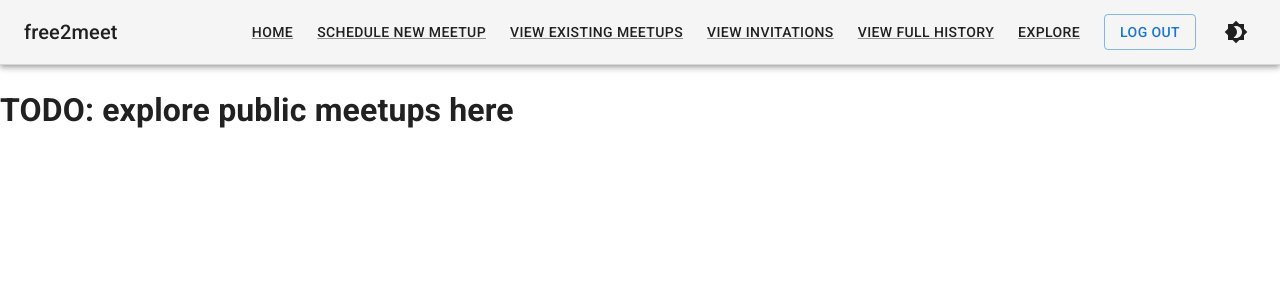
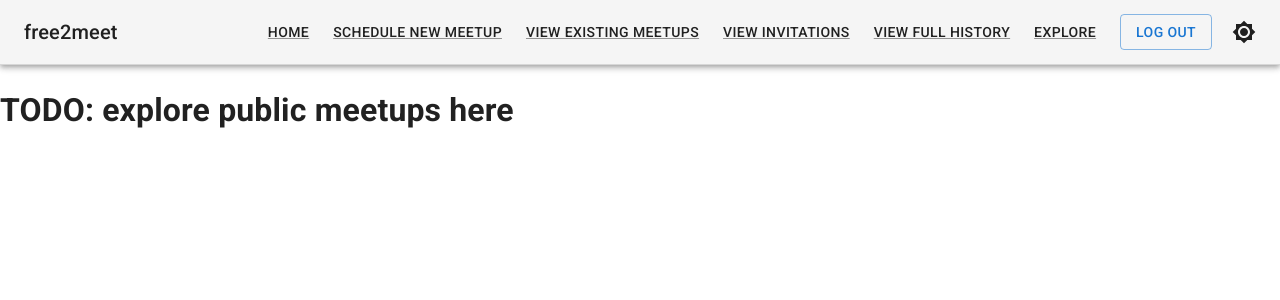
Before and after one commit to shiyuchen6688/free2meet, a React (Create React App) app in the folder frontend/: page /explore in a window 1280 px wide. Shown: the top 300 px of the page. Built offline with nearby package versions, Linux system fonts and the light colour scheme.

Commit message:
fix dark mode icon

```diff
--- a/frontend/src/ToolBar.js
+++ b/frontend/src/ToolBar.js
@@ -2,7 +2,7 @@ import Brightness4Icon from '@mui/icons-material/Brightness4';
 import Brightness7Icon from '@mui/icons-material/Brightness7';
 import AppBar from '@mui/material/AppBar';
 import Button from '@mui/material/Button';
-import IconButton from '@mui/material/IconButton';
+import Icon from '@mui/material/Icon';
 import Link from '@mui/material/Link';
 import { useTheme } from '@mui/material/styles';
 import Toolbar from '@mui/material/Toolbar';
@@ -88,9 +88,9 @@ export default function ToolBar() {
                 <Button href="#" variant="outlined" sx={{ my: 1, mx: 1.5 }} onClick={onSignOut}>
                     Log out
                 </Button>
-                <IconButton sx={{ ml: 1 }} color="inherit">
-                    {theme.palette.mode === 'dark' ? <Brightness7Icon /> : <Brightness4Icon />}
-                </IconButton>
+                <Icon sx={{ ml: 1 }} color="inherit">
+                    {theme.palette.mode === 'dark' ? <Brightness4Icon /> : <Brightness7Icon />}
+                </Icon>
             </Toolbar>
         </AppBar>
     )
```
